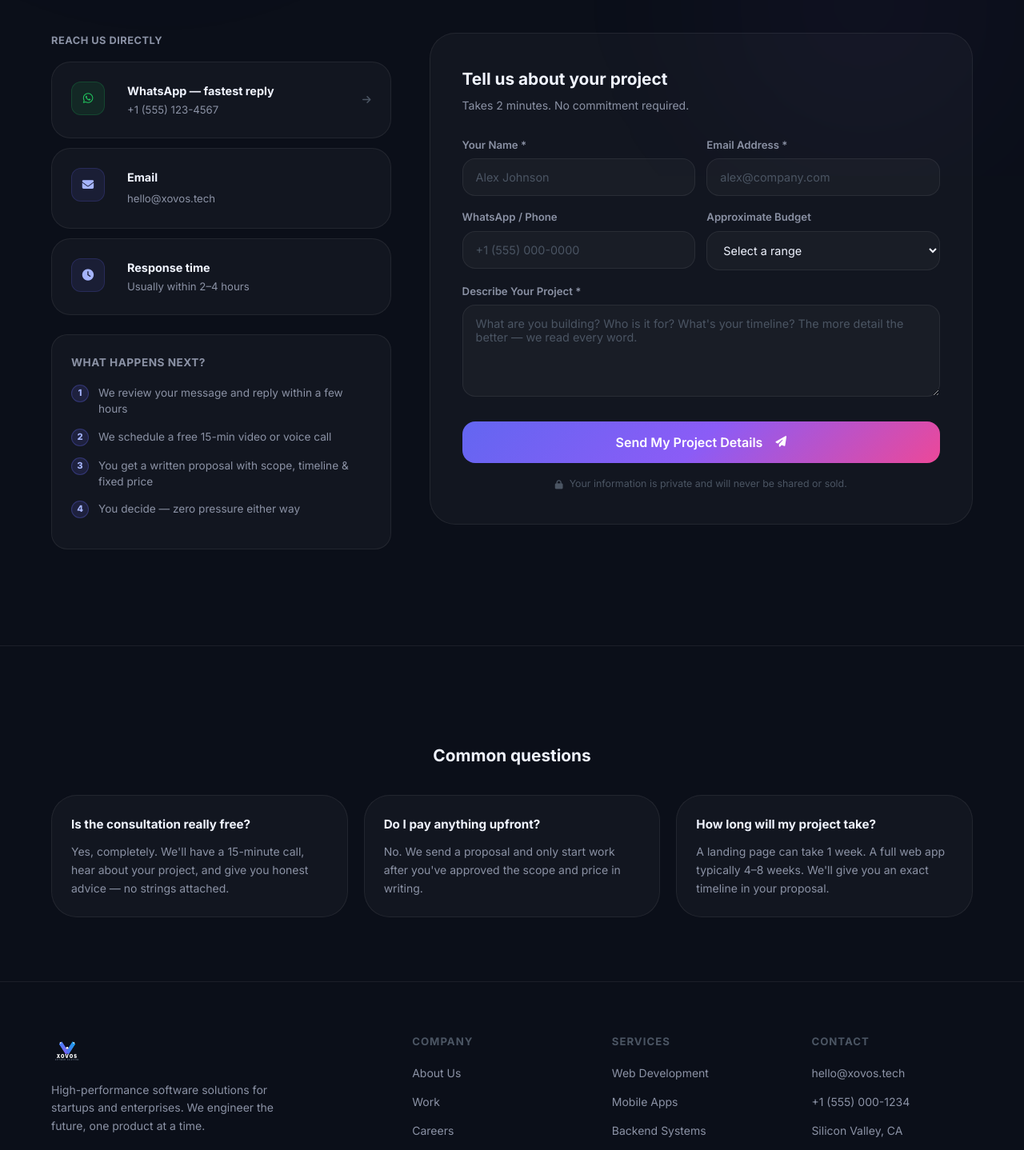
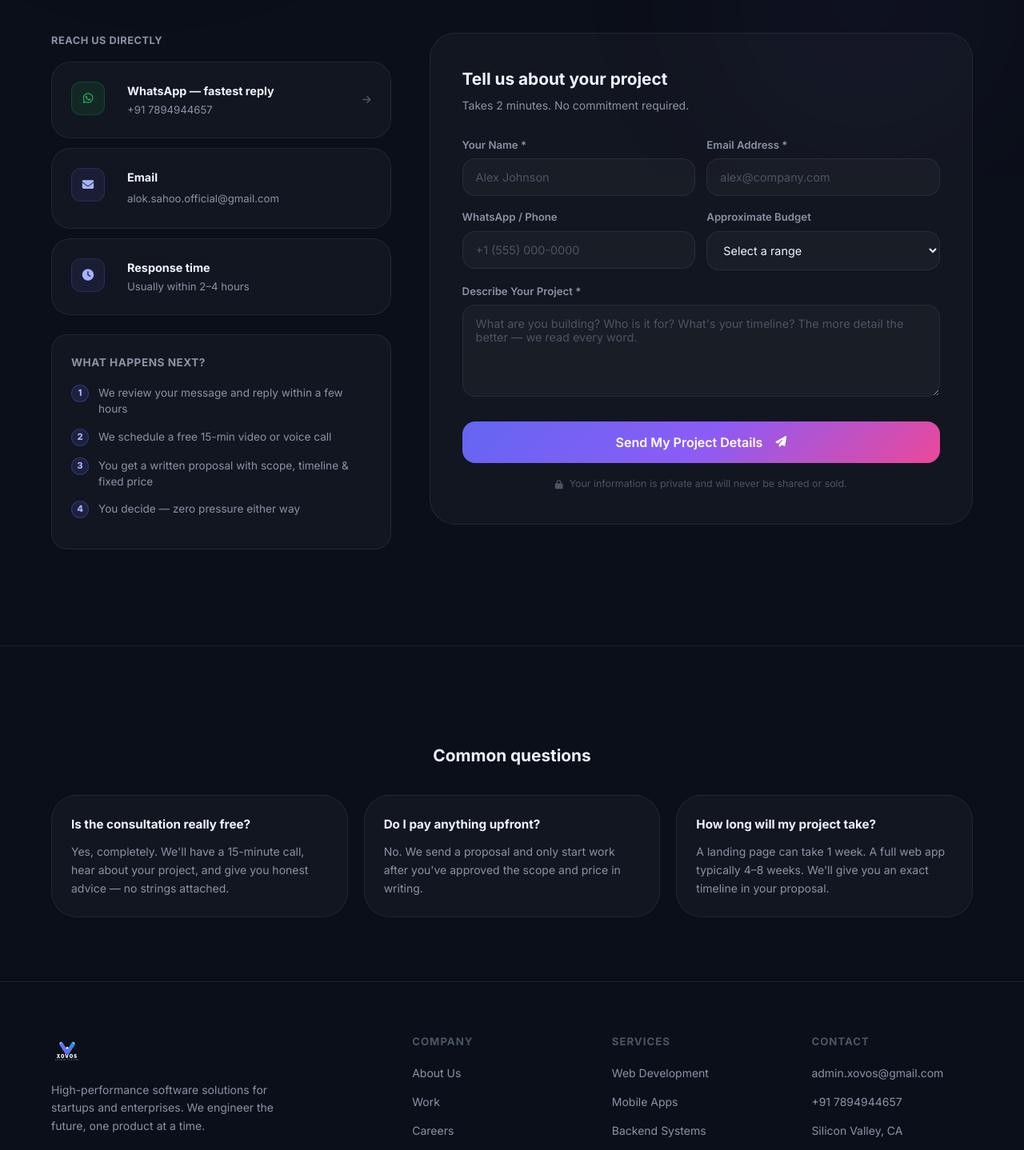
Before and after one commit to Alok1251/xovos, a React (Vite) app: page /#/contact in a window 1280 px wide. Shown: the part 580-2018 px from the top of the page at 80% size. Built offline with nearby package versions, Linux system fonts and the light colour scheme.

Commit message:
add updated contact info and linkedin profile

```diff
--- a/src/components/Footer.jsx
+++ b/src/components/Footer.jsx
@@ -44,8 +44,8 @@ const Footer = () => (
                 <div className="footer-col">
                     <h4>Contact</h4>
                     <ul>
-                        <li><a href="mailto:hello@xovos.tech">hello@xovos.tech</a></li>
-                        <li><a href="tel:+15550001234">+1 (555) 000-1234</a></li>
+                        <li><a href="mailto:admin.xovos@gmail.com">admin.xovos@gmail.com</a></li>
+                        <li><a href="tel:+917894944657">+91 7894944657</a></li>
                         <li><a href="#">Silicon Valley, CA</a></li>
                     </ul>
                 </div>
--- a/src/pages/About.jsx
+++ b/src/pages/About.jsx
@@ -275,9 +275,9 @@ const About = () => (
                 <div style={{ maxWidth: '680px', margin: '0 auto' }}>
                     <div className="card" style={{ padding: '48px', display: 'flex', gap: '32px', alignItems: 'flex-start' }}>
                         <div style={{ flexShrink: 0 }}>
-                            <div style={{ width: '90px', height: '90px', borderRadius: '50%', overflow: 'hidden', border: '3px solid rgba(99,102,241,0.3)' }}>
-                                <img src="https://images.unsplash.com/photo-1507003211169-0a1dd7228f2d?auto=format&fit=crop&q=80&w=200" alt="Founder" style={{ objectFit: 'cover', width: '100%', height: '100%' }} />
-                            </div>
+                            <a href="https://www.linkedin.com/in/alok-kumar-sahoo-253576208" target="_blank" rel="noreferrer" style={{ width: '90px', height: '90px', borderRadius: '50%', overflow: 'hidden', border: '3px solid rgba(99,102,241,0.3)', display: 'block' }}>
+                                <img src="https://images.unsplash.com/photo-1507003211169-0a1dd7228f2d?auto=format&fit=crop&q=80&w=200" alt="Alok Kumar Sahoo" style={{ objectFit: 'cover', width: '100%', height: '100%', transition: 'transform 0.3s' }} onMouseEnter={e => e.currentTarget.style.transform = 'scale(1.1)'} onMouseLeave={e => e.currentTarget.style.transform = 'scale(1)'} />
+                            </a>
                         </div>
                         <div>
                             <h3 style={{ fontSize: '1.3rem', fontWeight: 800, marginBottom: '4px' }}>Alok Sahoo</h3>
@@ -289,7 +289,7 @@ const About = () => (
                                 I founded Xovos to bring the same engineering rigour used inside enterprise FinTech companies to startups and businesses that deserve world-class software — not low-quality outsourced code.
                             </p>
                             <div style={{ display: 'flex', gap: '10px', flexWrap: 'wrap' }}>
-                                <a href="#" className="btn btn-secondary" style={{ padding: '8px 14px', fontSize: '0.8rem' }}>
+                                <a href="https://www.linkedin.com/in/alok-kumar-sahoo-253576208" target="_blank" rel="noreferrer" className="btn btn-secondary" style={{ padding: '8px 14px', fontSize: '0.8rem' }}>
                                     <i className="fab fa-linkedin"></i>&nbsp; LinkedIn
                                 </a>
                                 <a href="#" className="btn btn-secondary" style={{ padding: '8px 14px', fontSize: '0.8rem' }}>
--- a/src/pages/Contact.jsx
+++ b/src/pages/Contact.jsx
@@ -44,13 +44,13 @@ const Contact = () => {
                             <div style={{ marginBottom: '24px' }}>
                                 <h3 style={{ fontSize: '1rem', fontWeight: 700, marginBottom: '16px', color: 'var(--text-secondary)', textTransform: 'uppercase', letterSpacing: '0.5px', fontSize: '0.8rem' }}>Reach us directly</h3>
 
-                                <a href="https://wa.me/15551234567" className="contact-info-item" style={{ display: 'flex', textDecoration: 'none', marginBottom: '12px', transition: 'all 0.2s' }}>
+                                <a href="https://wa.me/917894944657" className="contact-info-item" style={{ display: 'flex', textDecoration: 'none', marginBottom: '12px', transition: 'all 0.2s' }}>
                                     <div className="contact-icon" style={{ color: '#22c55e', background: 'rgba(34,197,94,0.1)', borderColor: 'rgba(34,197,94,0.2)' }}>
                                         <i className="fab fa-whatsapp"></i>
                                     </div>
                                     <div style={{ marginLeft: '12px' }}>
                                         <div style={{ fontWeight: 700, fontSize: '0.9rem', marginBottom: '2px' }}>WhatsApp — fastest reply</div>
-                                        <div style={{ color: 'var(--text-secondary)', fontSize: '0.825rem' }}>+1 (555) 123-4567</div>
+                                        <div style={{ color: 'var(--text-secondary)', fontSize: '0.825rem' }}>+91 7894944657</div>
                                     </div>
                                     <i className="fas fa-arrow-right" style={{ marginLeft: 'auto', color: 'var(--text-tertiary)', alignSelf: 'center', fontSize: '0.75rem' }}></i>
                                 </a>
@@ -61,7 +61,7 @@ const Contact = () => {
                                     </div>
                                     <div style={{ marginLeft: '12px' }}>
                                         <div style={{ fontWeight: 700, fontSize: '0.9rem', marginBottom: '2px' }}>Email</div>
-                                        <a href="mailto:hello@xovos.tech" style={{ color: 'var(--text-secondary)', fontSize: '0.825rem', textDecoration: 'none' }}>hello@xovos.tech</a>
+                                        <a href="mailto:alok.sahoo.official@gmail.com" style={{ color: 'var(--text-secondary)', fontSize: '0.825rem', textDecoration: 'none' }}>alok.sahoo.official@gmail.com</a>
                                     </div>
                                 </div>
 
@@ -113,7 +113,7 @@ const Contact = () => {
                                     <p style={{ color: 'var(--text-secondary)', marginBottom: '24px', lineHeight: 1.6 }}>
                                         We will review your project details and get back to you within a few hours. Check your inbox!
                                     </p>
-                                    <a href="https://wa.me/15551234567" className="btn btn-secondary">
+                                    <a href="https://wa.me/917894944657" className="btn btn-secondary">
                                         <i className="fab fa-whatsapp" style={{ color: '#22c55e' }}></i>&nbsp; Also ping us on WhatsApp
                                     </a>
                                 </div>
```
